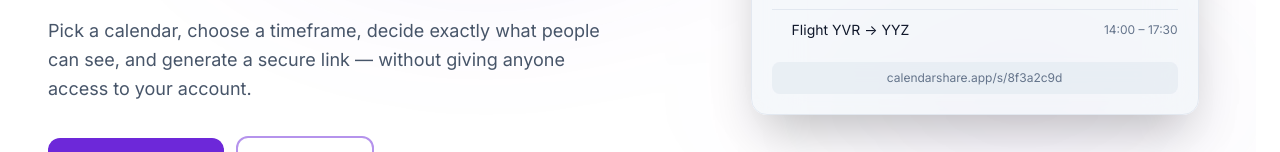
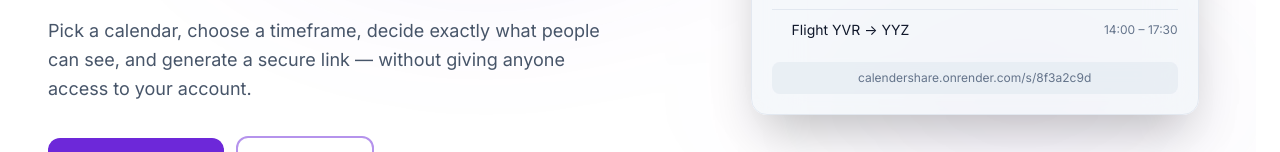
Before and after one commit to vikas-movva/calendarshare, a React (Vite) app in the folder frontend/: page / in a window 1280 px wide. Shown: the part 454-606 px from the top of the page. Built offline with nearby package versions, Linux system fonts and the light colour scheme; no server answers.

Commit message:
Use the actual Render domain (calendershare.onrender.com) everywhere
The app is served on Render's default domain, not calendarshare.app.
Update render.yaml env vars, LandingPage, README, and the AI agent spec so the
documented URLs and OAuth redirect URI match the live deployment.

```diff
--- a/frontend/src/pages/LandingPage.tsx
+++ b/frontend/src/pages/LandingPage.tsx
@@ -72,7 +72,7 @@ export default function LandingPage() {
                 ))}
               </div>
               <div className="mt-3 rounded-lg bg-surface-alt/60 px-3 py-2 text-center">
-                <p className="text-xs text-content-faint">calendarshare.app/s/8f3a2c9d</p>
+                <p className="text-xs text-content-faint">calendershare.onrender.com/s/8f3a2c9d</p>
               </div>
             </div>
           </div>
```
Also changed, not shown: 4 other files (tests, documents, lock files or other folders).
